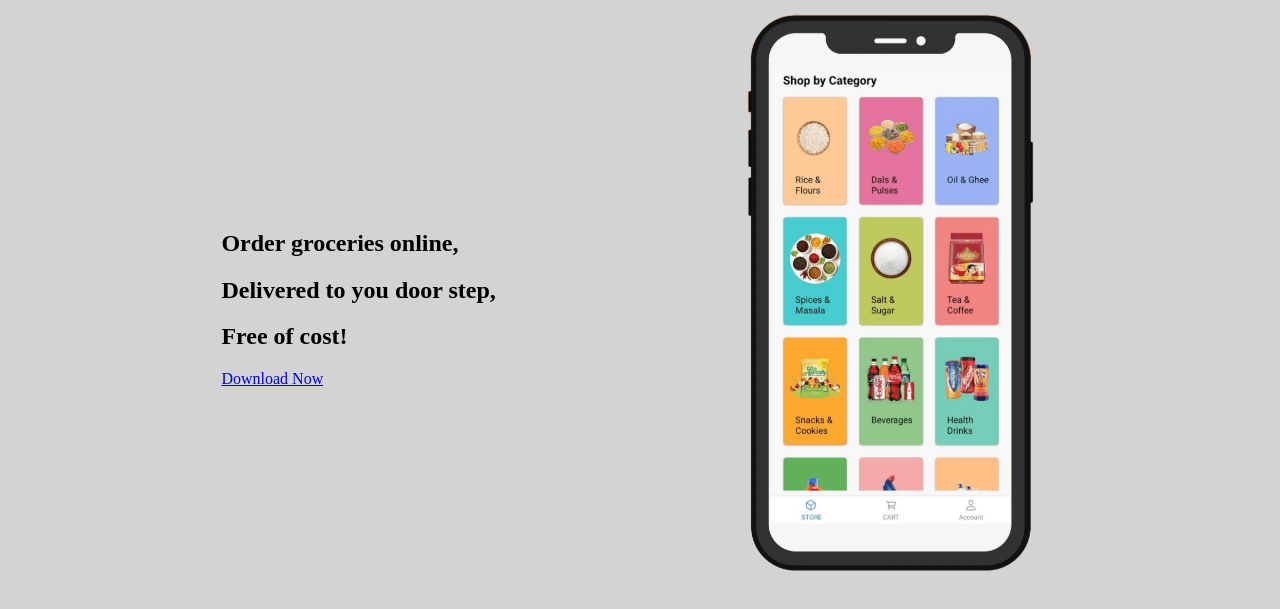
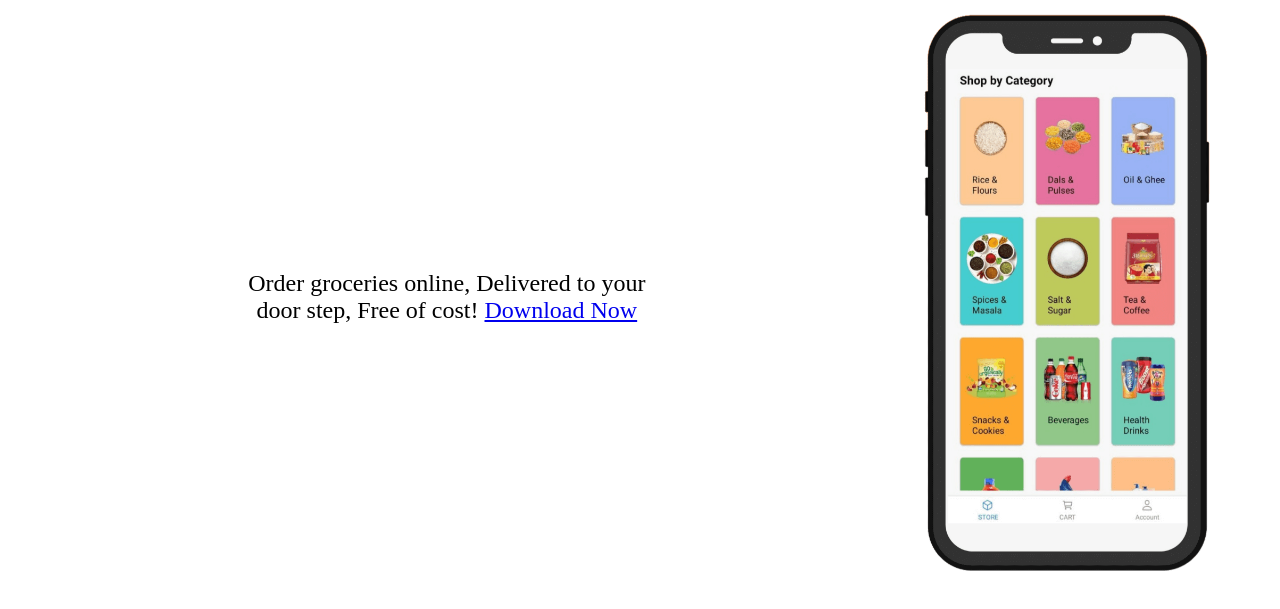
Before and after one commit to novocart/novocart.in, a plain HTML site: page docs/index.html in a window 1280 px wide. Shown: the part 73-682 px from the top of the page. Drawn offline with Linux system fonts and the light colour scheme.

Commit message:
Style changes

```diff
--- a/docs/index.html
+++ b/docs/index.html
@@ -1,27 +1,49 @@
 <!DOCTYPE html>
 <html lang="en" style="height: 100%;">
+
 <head>
 	<meta charset="utf-8">
 	<meta http-equiv="X-UA-Compatible" content="IE=edge">
 	<meta name="viewport" content="width=device-width, initial-scale=1">
-		<title>novocart.in</title>
+	<link rel="icon" type="image/x-icon" href="./images/favicon.ico">
+	<title>novocart - order groceries online now in sivaganga</title>
+	<meta name="description"
+		content="Order groceries online, available now in Sivaganga. Delivered to your home for free on next day orders." />
+
+	<style>
+		body {
+			font-size: clamp(100%, 1rem + 2vw, 24px);
+		}
+
+		.primetext {
+			width: 50%;
+			margin-left: 10px;
+			margin-right: 10px;
+			text-align: center;
+		}
+
+	</style>
 </head>
+
 <body style="height: 100%; margin: 0px 0px;">
 	<header style="display: flex; flex-direction: row; height: 50px;">
 		<h2 style="margin: 10px 10px; color: orange;">novocart</h2>
 	</header>
-		<div  style="background-color: lightgray; height: calc(100vh - 50px);">
-			<div style="display: flex; flex-direction: row wrap; align-items: center; justify-content: space-evenly;">
-				<div>
-					<h2>Order groceries online,</h2>
-					<h2>Delivered to you door step,</h2>
-					<h2>Free of cost!</h2>
-					<a target="blank" href="https://play.google.com/store/apps/details?id=com.novocart.novocart">Download Now</a>
+	<div style="height: calc(100vh - 50px);">
+		<div
+			style="display: flex; flex-direction: row; flex-wrap: wrap; align-items: center; justify-content: space-evenly;">
+			<div style="display: flex; justify-content: center;">
+				<P class="primetext">Order groceries online,
+					Delivered to your door step,
+					Free of cost!
+					<a target="blank"
+						href="https://play.google.com/store/apps/details?id=com.novocart.novocart">Download Now</a>
 			</div>
-				<div>
-					<img src="./images/phone.png" style="height: 80vh;">
+			<div style="display: flex; justify-content: center;">
+				<img src="./images/phone.png" style="height: 80vh;" alt="novocart mobile app screen">
 			</div>
 		</div>
 	</div>
 </body>
+
 </html>
```
Also changed, not shown: docs/images/background.jpg (deleted), docs/images/favicon.ico (added). Lines whose indentation alone changed are shown as unchanged.
